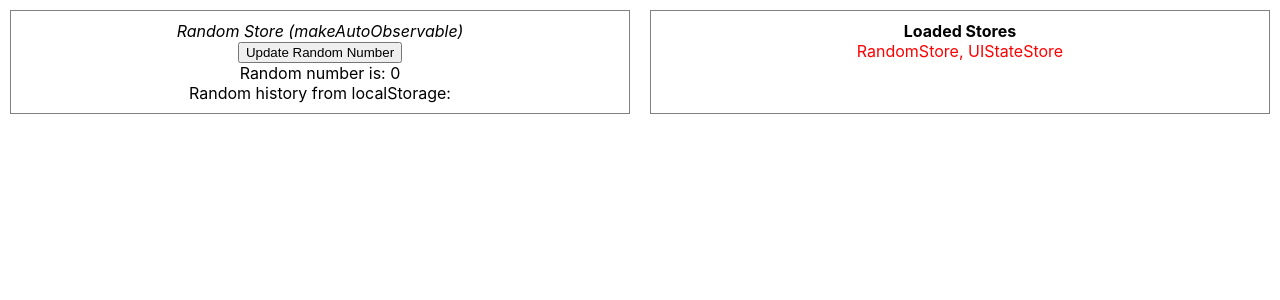
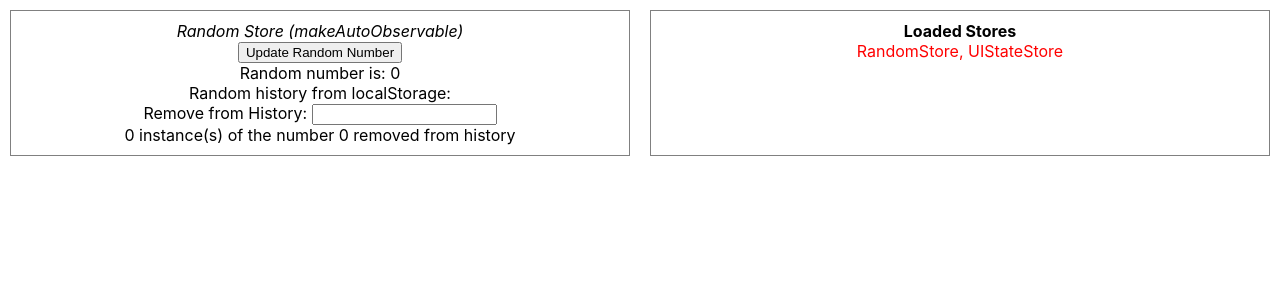
Before and after one commit to briang123/mobx-hooks, a React (Create React App) app: page / in a window 1280 px wide. Shown: the top 300 px of the page. Built offline with nearby package versions, Linux system fonts and the light colour scheme.

Commit message:
reactions and localstorage while maintaining observables

```diff
--- a/src/components/Randomizer.jsx
+++ b/src/components/Randomizer.jsx
@@ -1,4 +1,4 @@
-import React from 'react'
+import React, { useState } from 'react';
 import useStores from '../hooks/useStores';
 import { observer } from 'mobx-react-lite';
 
@@ -9,9 +9,28 @@ const Randomizer = () => {
         updateRandom,
         getRandom,
         getRandomHistory,
+        randomToRemove,
+        randomToRemoveCount,
+        removeRandomFromHistory,
+      },
+    },
+  } = useStores();
+
+  const [removeValue, setRemoveValue] = useState('');
+
+  const onRemoveChange = (e) => {
+    setRemoveValue(e.target.value);
+  };
+
+  const onRemoveInputKeyPress = (e) => {
+    if ((e.which || e.keyCode) === 13) {
+      const value = e.target.value;
+      if (value !== '') {
+        removeRandomFromHistory(value);
+        setRemoveValue('');
       }
     }
-  } = useStores()
+  };
 
   return (
     <div>
@@ -21,8 +40,18 @@ const Randomizer = () => {
       </div>
       <div>{getRandom}</div>
       <div>{getRandomHistory}</div>
+      <div>
+        Remove from History:{' '}
+        <input
+          type="text"
+          value={removeValue}
+          onChange={onRemoveChange}
+          onKeyPress={onRemoveInputKeyPress}
+        />
+      </div>
+      <div>{`${randomToRemoveCount} instance(s) of the number ${randomToRemove} removed from history`}</div>
     </div>
-  )
-}
+  );
+};
 
 export default observer(Randomizer);
--- a/src/stores/randomStore.js
+++ b/src/stores/randomStore.js
@@ -2,6 +2,8 @@ import { reaction, makeAutoObservable } from 'mobx';
 
 class RandomStore {
   random = 0;
+  randomToRemove = 0;
+  randomToRemoveCount = 0;
   randomHistory = [];
   rootStore;
 
@@ -12,6 +14,23 @@ class RandomStore {
 
     window.localStorage.removeItem('randoms');
 
+    //listen for randoms we want to remove from history
+    reaction(
+      () => this.randomToRemove,
+      (randomNumber) => {
+        const storage = window.localStorage.getItem('randoms');
+        let randoms = [];
+        if (storage) {
+          randoms = JSON.parse(storage);
+          const keepers = randoms.filter(num => num !== Number(randomNumber));
+          this.randomToRemoveCount = randoms.length - keepers.length;
+          window.localStorage.setItem('randoms', JSON.stringify([...keepers]));
+          this.randomHistory = JSON.parse(window.localStorage.getItem('randoms'));
+        }
+      }
+    );
+
+    //listen for a new random to add
     reaction(
       () => this.random,
       (randomNumber) => {
@@ -33,6 +52,10 @@ class RandomStore {
     this.random = Math.ceil(Math.random() * 100);
   };
 
+  removeRandomFromHistory = (value) => {
+    this.randomToRemove = value;
+  }
+
   get getRandom() {
     return `Random number is: ${this.random}`;
   }
--- a/src/stores/uiStateStore.js
+++ b/src/stores/uiStateStore.js
@@ -15,7 +15,7 @@ class UIStateStore {
     //little delay for demo
     setTimeout(()=>{
       this.loading = value;
-    }, 2000);
+    }, 1000);
   }
 
 }
```
Also changed, not shown: 1 other file (tests, documents, lock files or other folders).
